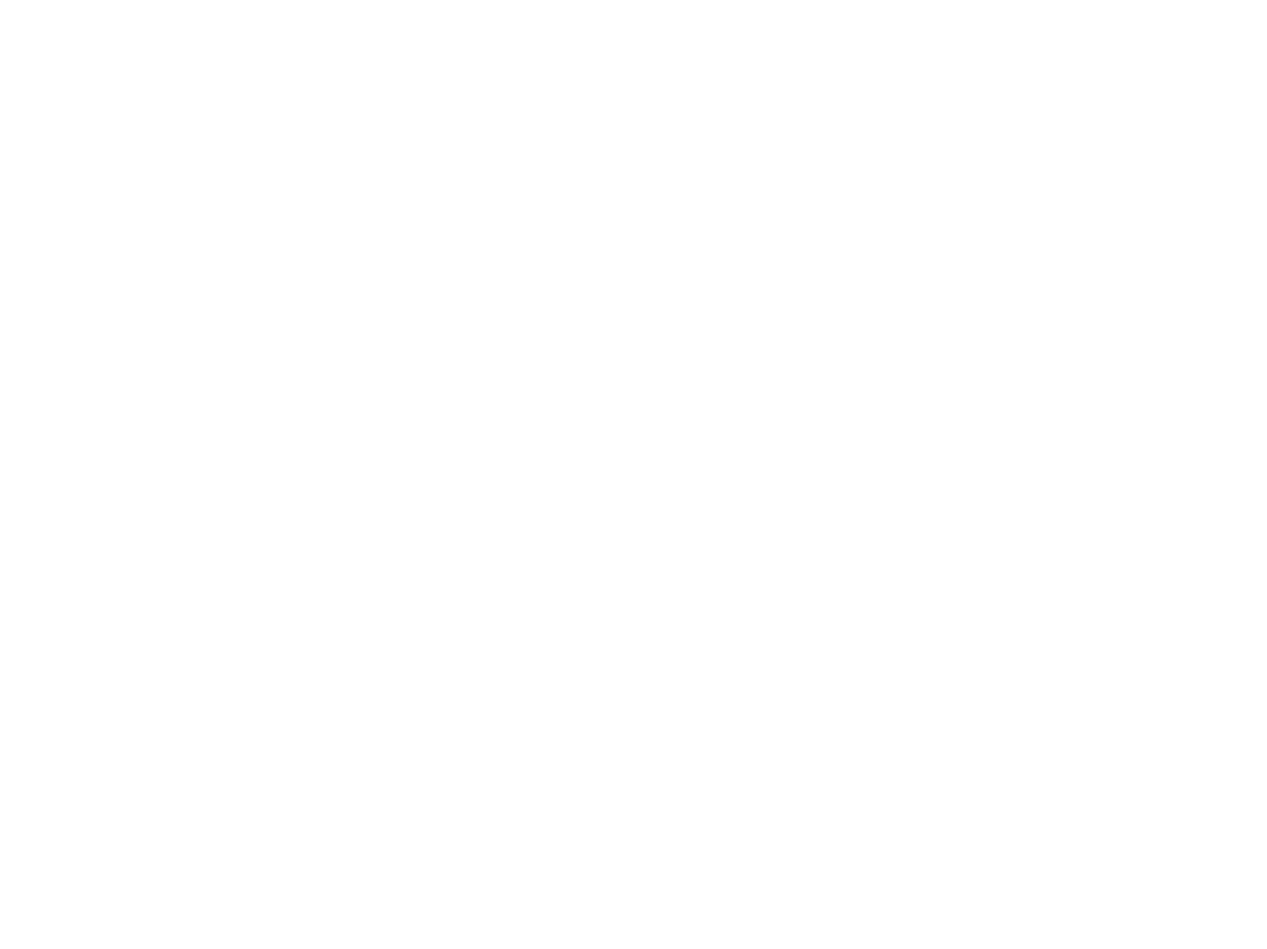
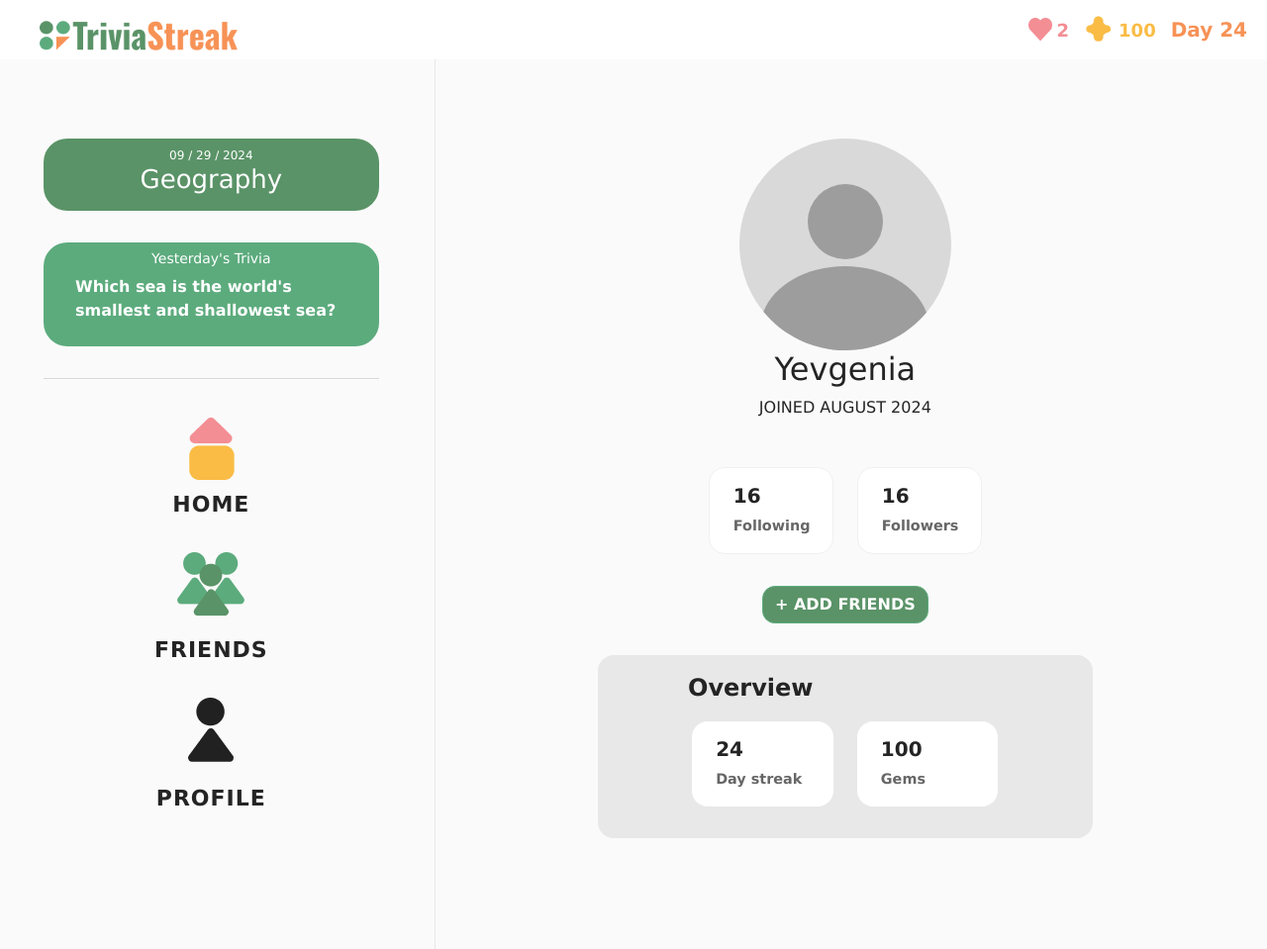
Before and after one commit to YevgeniaMinchuk/mi349-final, a plain HTML site: page friends.html in a window 1280 px wide. Shown: the whole page at 99% size. Before the commit the page ends 800 px from the top, so only its background shows below. Drawn offline with nearby package versions, Linux system fonts and the light colour scheme.

Commit message:
Edit profile page html and css, format layout

```diff
--- a/friends.html
+++ b/friends.html
@@ -0,0 +1,115 @@
+<!DOCTYPE html>
+<html lang="en">
+<head>
+    <meta charset="UTF-8">
+    <meta name="viewport" content="width=device-width, initial-scale=1.0">
+    <title>Friends Page</title>
+    <link href="https://cdn.jsdelivr.net/npm/bootstrap@5.3.3/dist/css/bootstrap.min.css" rel="stylesheet" integrity="sha384-QWTKZyjpPEjISv5WaRU9OFeRpok6YctnYmDr5pNlyT2bRjXh0JMhjY6hW+ALEwIH" crossorigin="anonymous">
+    <link href="style.css" rel="stylesheet">
+</head>
+<body id="profile-page">
+    <header>
+        <img class="logo" src="/images/TriviaStreakLogo.png" alt="TriviaStreak logo">
+        <ul class="nav justify-content-end">
+            <li class="nav-item">
+              <img class="icon" src="/images/Union.png">
+              <p class="heart-count">2</p>
+            </li>
+            <li class="nav-item">
+              <img id="gem" class="icon" src="/images/Gem.png">
+              <p class="gem-count">100</p>
+            </li>
+            <li class="nav-item">
+                <p class="day-count">Day 24</p>
+            </li>
+        </ul>
+    </header>
+
+    <div class="container text-center">
+        <div class="row align-items-start">
+          <div class="col-4">
+            <section class="sidebar">
+                <div class="container text-left">
+                    <div class="row row-cols-1">
+                      <div id="topic" class="col">
+                        <p>09 / 29 / 2024</p>
+                        <h3>Geography</h3>
+                      </div>
+                      <div id="previous-topic" class="col">
+                        <h4>Yesterday's Trivia</h4>
+                        <p>Which sea is the world's smallest and shallowest sea?</p>
+                      </div>
+                    </div>
+                  </div>
+                  <img class="line" src="/images/SmallLine.png">
+                  <div id="menu" class="container text-center">
+                    <div class="row row-cols-1">
+                      <div class="col">
+                        <nav class="navigation-menu">
+                          <a href="index.html" class="menu-item">
+                            <img src="/images/HomeIcon.png" alt="Home page icon" class="menu-icon">
+                            <span class="menu-text">HOME</span>
+                          </a>
+                          <a href="friends.html" class="menu-item">
+                            <img src="/images/FriendsIcon.png" alt="Friends page icon" class="menu-icon">
+                            <span class="menu-text">FRIENDS</span>
+                          </a>
+                          <a href="profile.html" class="menu-item">
+                            <img src="/images/ProfileIcon.png" alt="Profile page icon" class="menu-icon">
+                            <span class="menu-text">PROFILE</span>
+                          </a>
+                        </nav>
+                      </div>
+                    </div>
+                  </div>
+            </section>
+            </div>
+            <div class="col-8">
+                <main>
+                    <section class="profile">
+                        <img src="/images/ProfilePic.svg" alt="Profile picture">
+                        <h2>Yevgenia</h2>
+                        <p>JOINED AUGUST 2024</p>
+                        <div id="followers-container" class="container text-left">
+                            <div class="row justify-content-center">
+                                <div class="col-4">
+                                    <div class="follower-stat">
+                                        <h4>16</h4>
+                                        <p>Following</p>
+                                    </div>
+                                </div>
+                                <div class="col-4">
+                                    <div class="follower-stat">
+                                        <h4>16</h4>
+                                        <p>Followers</p>
+                                    </div>
+                                </div>
+                            </div>
+                        </div>
+                        <button type="button" class="btn btn-secondary">+ ADD FRIENDS</button>
+                        <div id="overview" class="container text-left">
+                            <div class="row justify-content-center">
+                                <h3>Overview</h3>
+                                <div class="col-4">
+                                    <div class="follower-stat">
+                                        <h4>24</h4>
+                                        <p class="overview-streak">Day streak</p>
+                                    </div>
+                                </div>
+                                <div class="col-4">
+                                    <div class="follower-stat">
+                                        <h4>100</h4>
+                                        <p class="overview-gems">Gems</p>
+                                    </div>
+                                </div>
+                            </div>
+                        </div>
+                    </section>
+                </main>
+            </div>
+        </div>
+    </div>
+
+    <script src="https://cdn.jsdelivr.net/npm/bootstrap@5.3.3/dist/js/bootstrap.bundle.min.js" integrity="sha384-YvpcrYf0tY3lHB60NNkmXc5s9fDVZLESaAA55NDzOxhy9GkcIdslK1eN7N6jIeHz" crossorigin="anonymous"></script>
+</body>
+</html>
--- a/style.css
+++ b/style.css
@@ -254,6 +254,82 @@ header {
 }
 
 
+/**
+* Friends Page
+*/
+
+.profile {
+    border-left: 1px solid #e8e8e8;
+    height: 95%;
+    padding: 5em 0;
+}
+
+#profile-page #followers-container {
+    width: 450px;
+}
+
+#profile-page #followers-container .col {
+    border-radius: 1em;
+    margin: 2em 0;
+}
+
+#profile-page #followers-container .row {
+    margin: 2em 0;
+}
+
+#followers-container .follower-stat {
+    background-color: #ffff;
+    border: solid 1px #f0f0f0;
+    border-radius: 1em;
+    padding: 1rem 1.5rem;
+    font-weight: bold;
+}
+
+.follower-stat h4 {
+    margin: 0;
+    font-size: 1.5rem;
+    color: #242424;
+    font-weight: bold;
+    font-size: 20px;
+    text-align: left;
+}
+
+.follower-stat p {
+    margin: 0.5rem 0 0;
+    color: #666;
+    font-size: 0.9rem;
+}
+
+.btn.btn-secondary{
+    background-color: #5A9367;
+    border-color: #5CAB7D;
+    border-radius: 0.8em;
+    font-weight: bold;
+ }
+
+#profile-page #overview .row {
+    width: 500px;
+    background-color: #e8e8e8;
+    margin: 2em 0;
+    border-radius: 1em;
+    text-align: left;
+}
+
+#overview .follower-stat {
+    background-color: #ffff;
+    border-radius: 1em;
+    padding: 1rem 1.5rem;
+    font-weight: bold;
+    margin: 0 0 2em 0;
+}
+
+#overview h3 {
+    margin: 0.8em 0;
+    font-size: 24px;
+    font-weight: bold;
+    margin-left: 6.6em;
+}
+
 @media (max-width: 567px) {
     header {
         flex-direction: column;
```
Also changed, not shown: index.html (+1 -1 lines), profile.html (+29 -0 lines).
